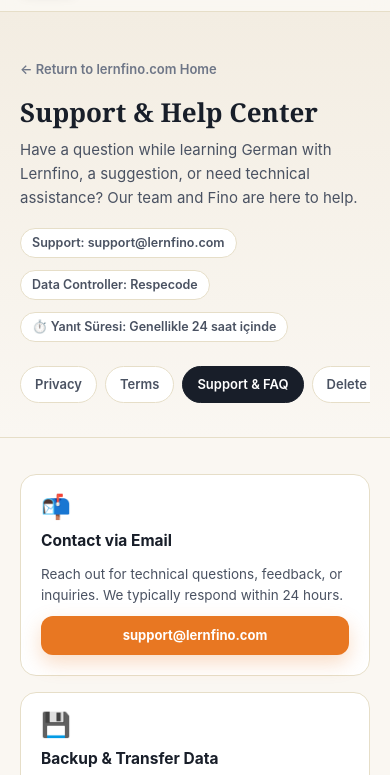
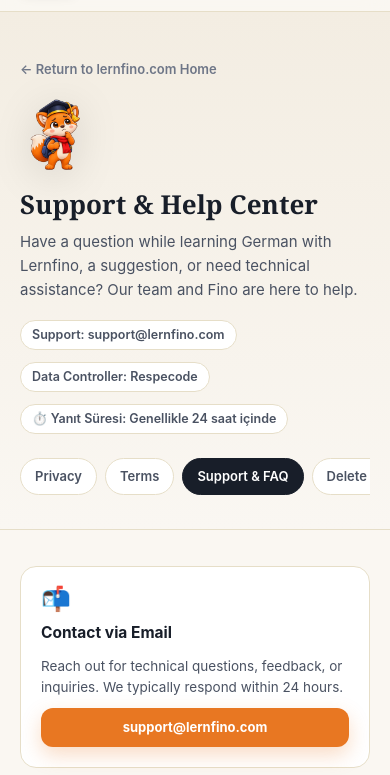
Before and after one commit to abdlsmt/lernfinoweb, a plain HTML site: page support/index.html in a window 390 px wide. Shown: the part 69-844 px from the top of the page. Drawn offline with Linux system fonts and the light colour scheme.

Commit message:
feat: incorporate 3 new Fino variants in how-it-works workflow and support center

```diff
--- a/styles.css
+++ b/styles.css
@@ -2084,3 +2084,31 @@ h1, h2, h3, h4, p {
     border: 1px solid rgba(232, 119, 34, 0.2);
   }
 }
+
+
+.support-title-row {
+  display: flex;
+  align-items: center;
+  justify-content: space-between;
+  gap: 28px;
+}
+
+.support-header-fino {
+  width: 104px;
+  height: 104px;
+  object-fit: contain;
+  flex-shrink: 0;
+  filter: drop-shadow(0 8px 20px rgba(0, 0, 0, 0.12));
+}
+
+@media (max-width: 680px) {
+  .support-title-row {
+    flex-direction: column-reverse;
+    align-items: flex-start;
+    gap: 16px;
+  }
+  .support-header-fino {
+    width: 76px;
+    height: 76px;
+  }
+}
--- a/support/index.html
+++ b/support/index.html
@@ -70,6 +70,8 @@
     <div class="legal-header-inner">
       <a href="../" class="legal-back-link" data-i18n="nav.backHome">← lernfino.com Ana Sayfasına Dön</a>
       <div class="legal-title-wrap">
+        <div class="support-title-row">
+          <div>
             <h1 data-i18n="support.title">Destek & Yardım Merkezi</h1>
             <p class="legal-subtitle" data-i18n="support.subtitle">
               Lernfino ile Almanca öğrenirken takıldığınız bir konu, öneriniz veya yardıma ihtiyacınız mı var? Ekibimiz ve Fino yanınızda.
@@ -78,6 +80,9 @@
               <span class="legal-meta-pill" data-i18n="meta.supportEmail">Destek: support@lernfino.com</span>
               <span class="legal-meta-pill" data-i18n="meta.controller">Geliştirici: Respecode</span>
               <span class="legal-meta-pill">⏱️ Yanıt Süresi: Genellikle 24 saat içinde</span>
+            </div>
+          </div>
+          <img src="../09_Fino_Dusunuyor_Soru.png" alt="Fino Yardım Masası" class="support-header-fino" />
         </div>
       </div>
 
```
Also changed, not shown: index.html (+3 -3 lines), 09_Fino_Dusunuyor_Soru.png (added), 10_Fino_Mikrofon_Konusuyor.png (added), 11_Fino_Kulaklikla_Dinliyor.png (added). Lines whose indentation alone changed are shown as unchanged.
